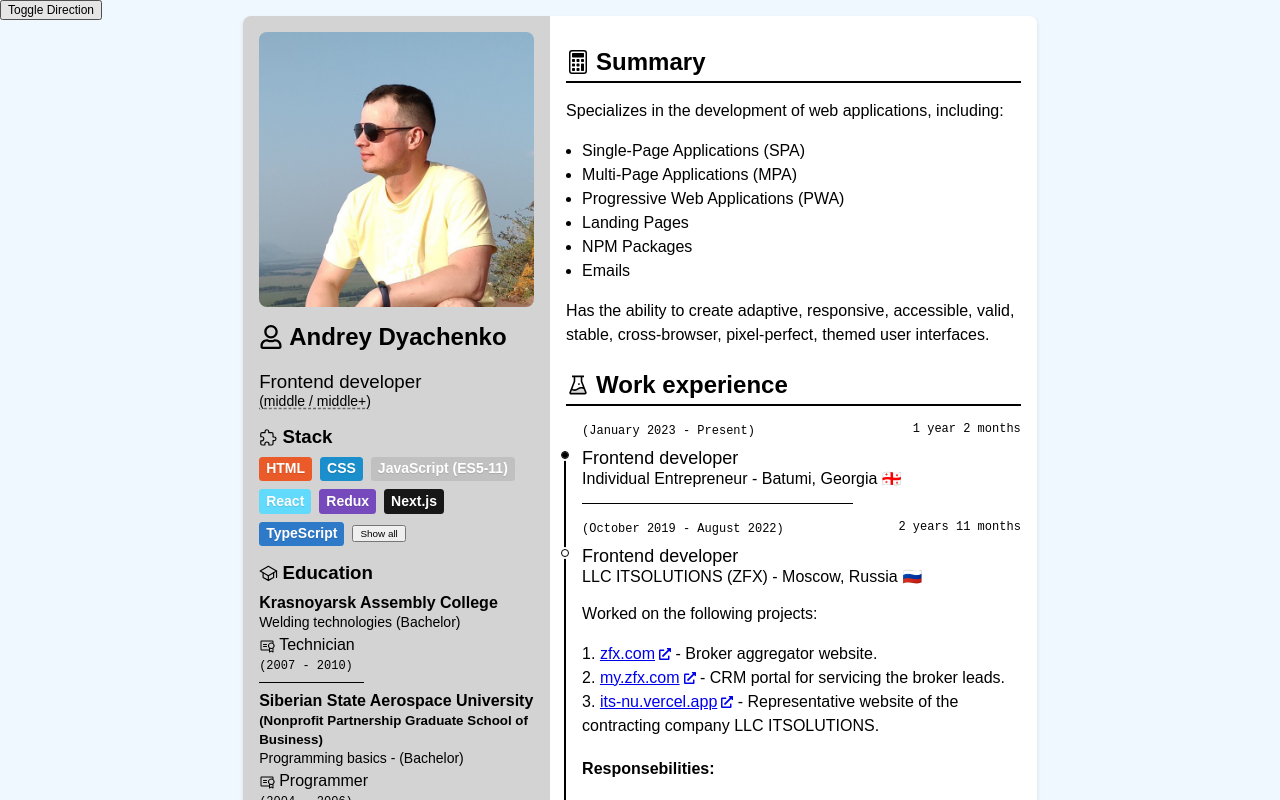
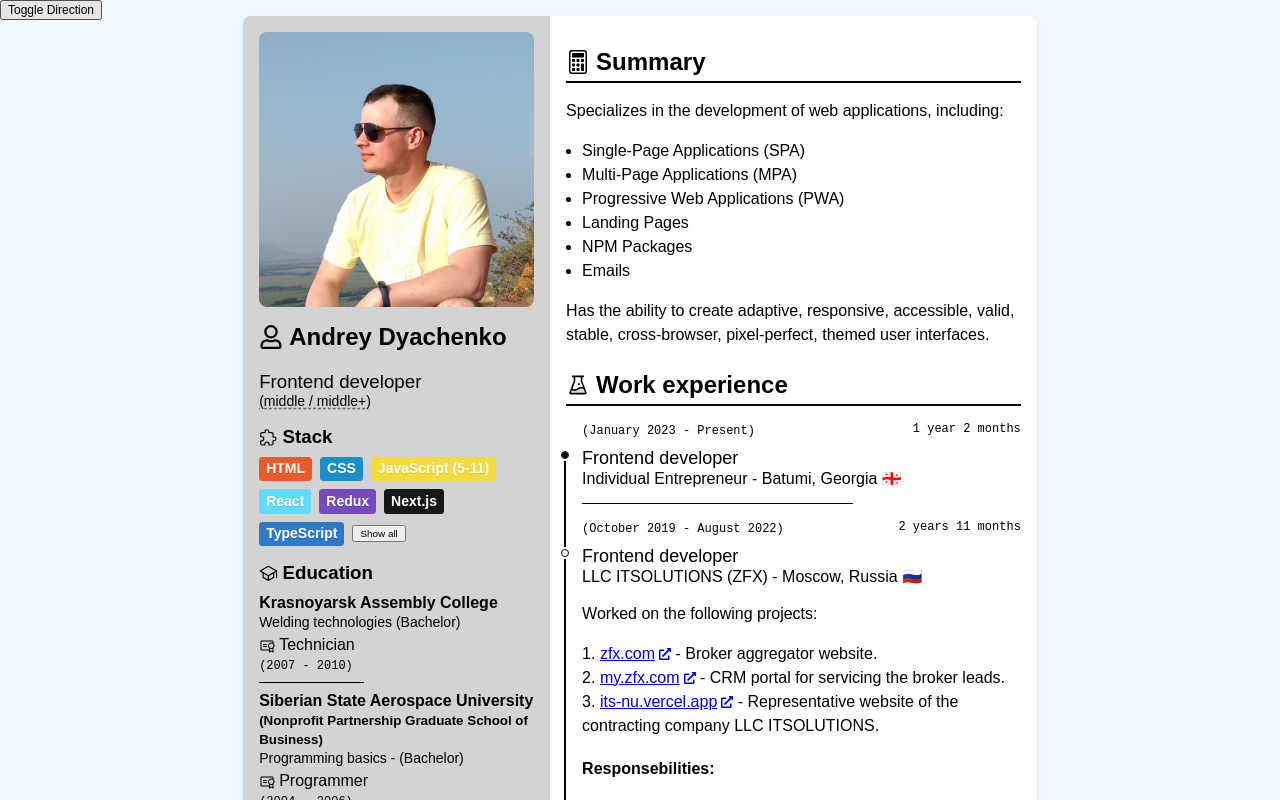
Before and after one commit to Andrew-Dyachenko/cv, a Next.js app: page / in a window 1280 px wide. Shown: the top 800 px of the page. Built offline with nearby package versions, Linux system fonts and the light colour scheme; a web font is replaced by a local one.

Commit message:
refactor(stack): javascript tag text
Made shorter to fit a line at @print

```diff
--- a/app/components/Stack/Stack.tsx
+++ b/app/components/Stack/Stack.tsx
@@ -15,7 +15,7 @@ export default function Stack({
 				list={[
 					"HTML",
 					"CSS",
-					"JavaScript (ES5-11)",
+					"JavaScript (5-11)",
 					"React",
 					"Redux",
 					"Next.js",
```
